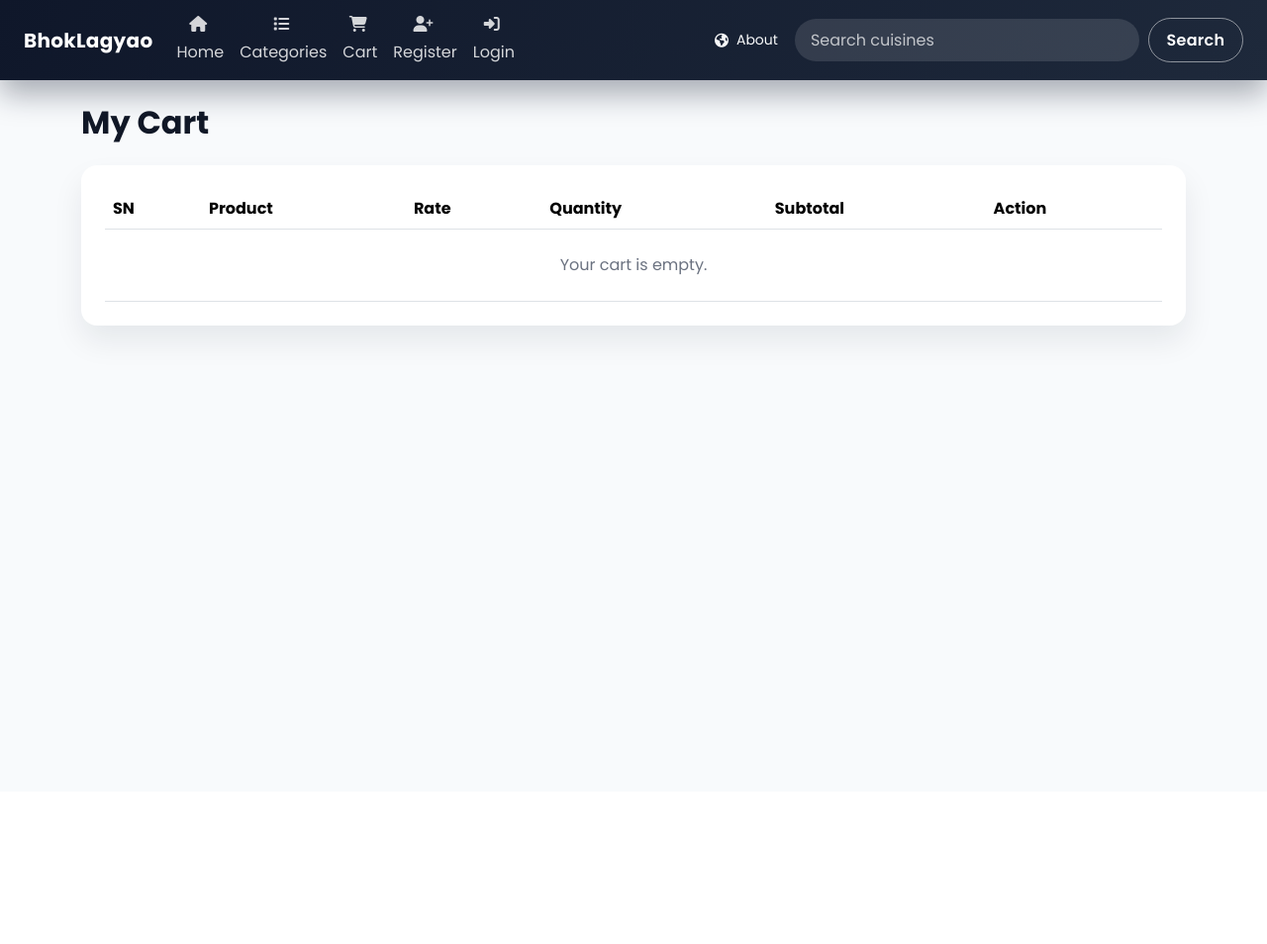
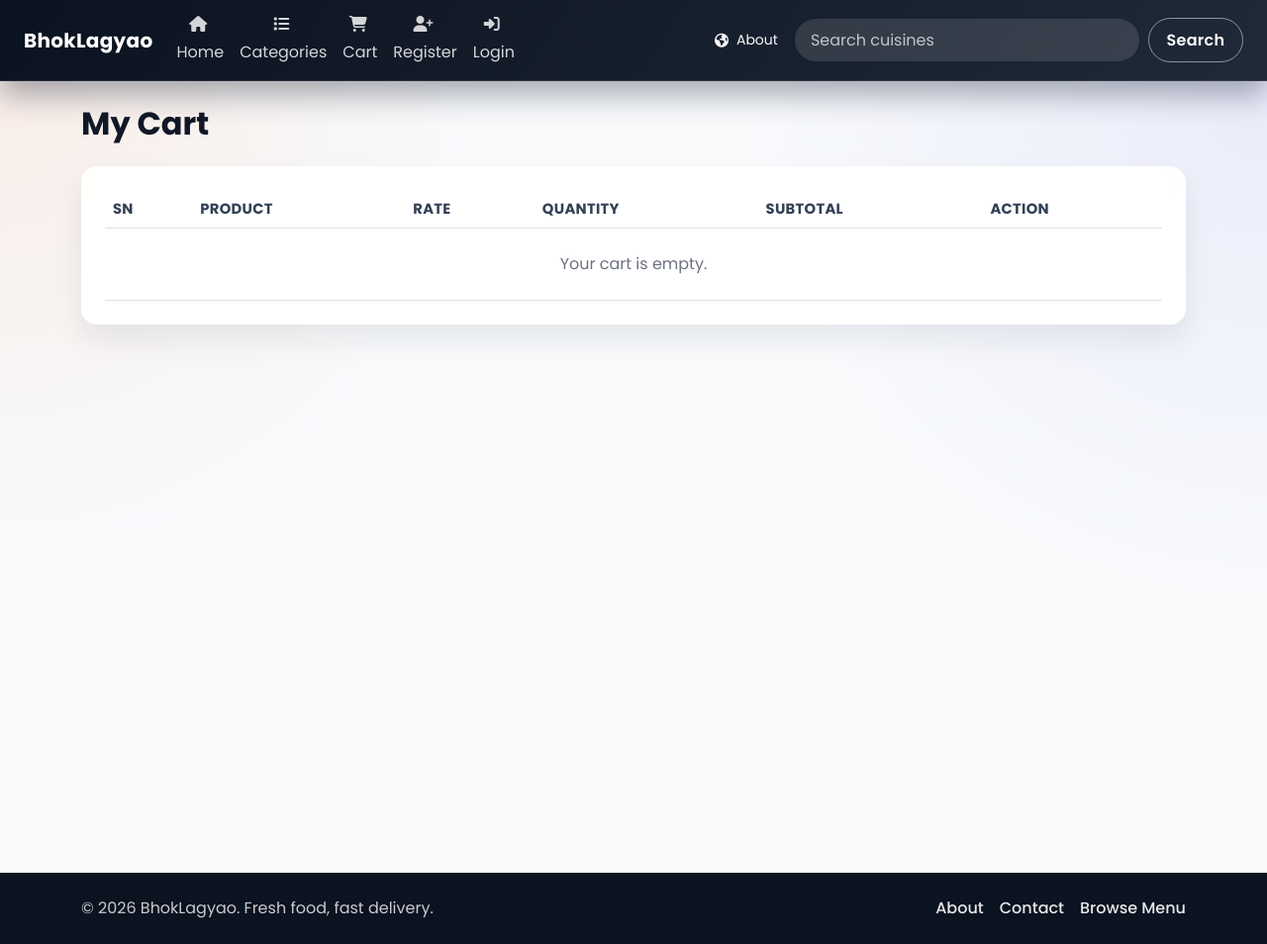
Before and after one commit to chuchu387/Django-E-commerce, a Django app: page /my-cart/ in a window 1280 px wide. Shown: the whole page at 99% size. Before the commit the page ends 353 px from the top, so only its background shows below. Run offline with Django 5.2, Linux system fonts and the light colour scheme; some libraries are stand-ins or nearby versions.

Commit message:
Refresh storefront UI styling without changing app logic

```diff
--- a/static/css/ui.css
+++ b/static/css/ui.css
@@ -341,3 +341,77 @@ section {
   width: 100%;
   object-fit: cover;
 }
+
+/* Refreshed global UI layer */
+:root {
+  --ui-navy: #0b1220;
+}
+
+main {
+  background:
+    radial-gradient(circle at top right, rgba(79, 70, 229, 0.08), transparent 35%),
+    radial-gradient(circle at top left, rgba(255, 123, 57, 0.1), transparent 32%);
+}
+
+.main-navbar {
+  background: linear-gradient(120deg, #0b1220, #1f2937);
+  border-bottom: 1px solid rgba(255, 255, 255, 0.1);
+}
+
+.nav-search-btn {
+  border-radius: 999px;
+  border-color: rgba(255, 255, 255, 0.55);
+}
+
+.site-footer {
+  background: var(--ui-navy);
+  color: rgba(255, 255, 255, 0.78);
+}
+
+.site-footer .footer-link {
+  color: rgba(255, 255, 255, 0.9);
+  text-decoration: none;
+  font-weight: 500;
+}
+
+.site-footer .footer-link:hover {
+  color: #ffffff;
+  text-decoration: underline;
+}
+
+.card {
+  background: rgba(255, 255, 255, 0.94);
+  backdrop-filter: blur(4px);
+}
+
+.table thead th {
+  font-size: 0.92rem;
+  letter-spacing: 0.02em;
+  text-transform: uppercase;
+  color: #334155;
+}
+
+.pagination .current {
+  display: inline-block;
+  margin: 0 0.75rem;
+  color: #334155;
+}
+
+.pagination a {
+  text-decoration: none;
+  padding: 0.35rem 0.75rem;
+  border-radius: 999px;
+  background: #eef2ff;
+}
+
+.hero_section .detail-box {
+  background: rgba(255, 255, 255, 0.72);
+  border: 1px solid rgba(255, 255, 255, 0.7);
+  border-radius: 24px;
+  padding: 2rem;
+  backdrop-filter: blur(8px);
+}
+
+.box-img {
+  border-radius: 16px;
+}
--- a/templates/base.html
+++ b/templates/base.html
@@ -40,15 +40,26 @@
 
       <form class="d-flex" action="{% url 'ecomapp:search' %}" method="get" role="search">
         <input class="form-control me-2" type="search" placeholder="Search cuisines" aria-label="Search" name="search" required>
-        <button class="btn btn-outline-success" type="submit">Search</button>
+        <button class="btn btn-outline-success nav-search-btn" type="submit">Search</button>
       </form>
     </div>
   </div>
 </nav>
 
-<main class="py-4">
+<main class="py-4 min-vh-100">
   {% block content %}{% endblock %}
 </main>
+
+<footer class="site-footer py-4">
+  <div class="container d-flex flex-column flex-md-row justify-content-between align-items-center gap-2">
+    <p class="mb-0">© {% now "Y" %} BhokLagyao. Fresh food, fast delivery.</p>
+    <div class="d-flex gap-3">
+      <a href="{% url 'ecomapp:about' %}" class="footer-link">About</a>
+      <a href="{% url 'ecomapp:contact' %}" class="footer-link">Contact</a>
+      <a href="{% url 'ecomapp:allproducts' %}" class="footer-link">Browse Menu</a>
+    </div>
+  </div>
+</footer>
 
 <script crossorigin="anonymous" integrity="sha384-YvpcrYf0tY3lHB60NNkmXc5s9fDVZLESaAA55NDzOxhy9GkcIdslK1eN7N6jIeHz" src="https://cdn.jsdelivr.net/npm/bootstrap@5.3.3/dist/js/bootstrap.bundle.min.js"></script>
 <script src="https://kit.fontawesome.com/f0a844d578.js" crossorigin="anonymous"></script>
```
